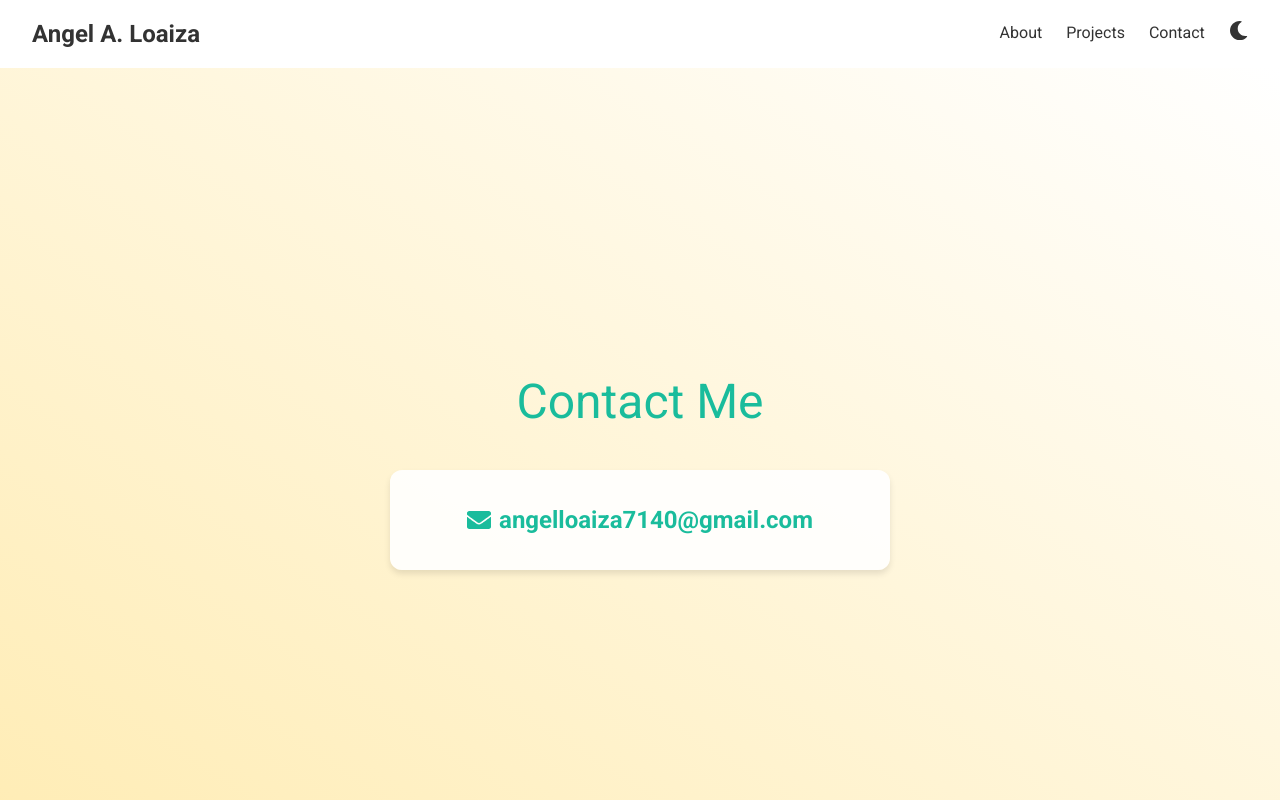
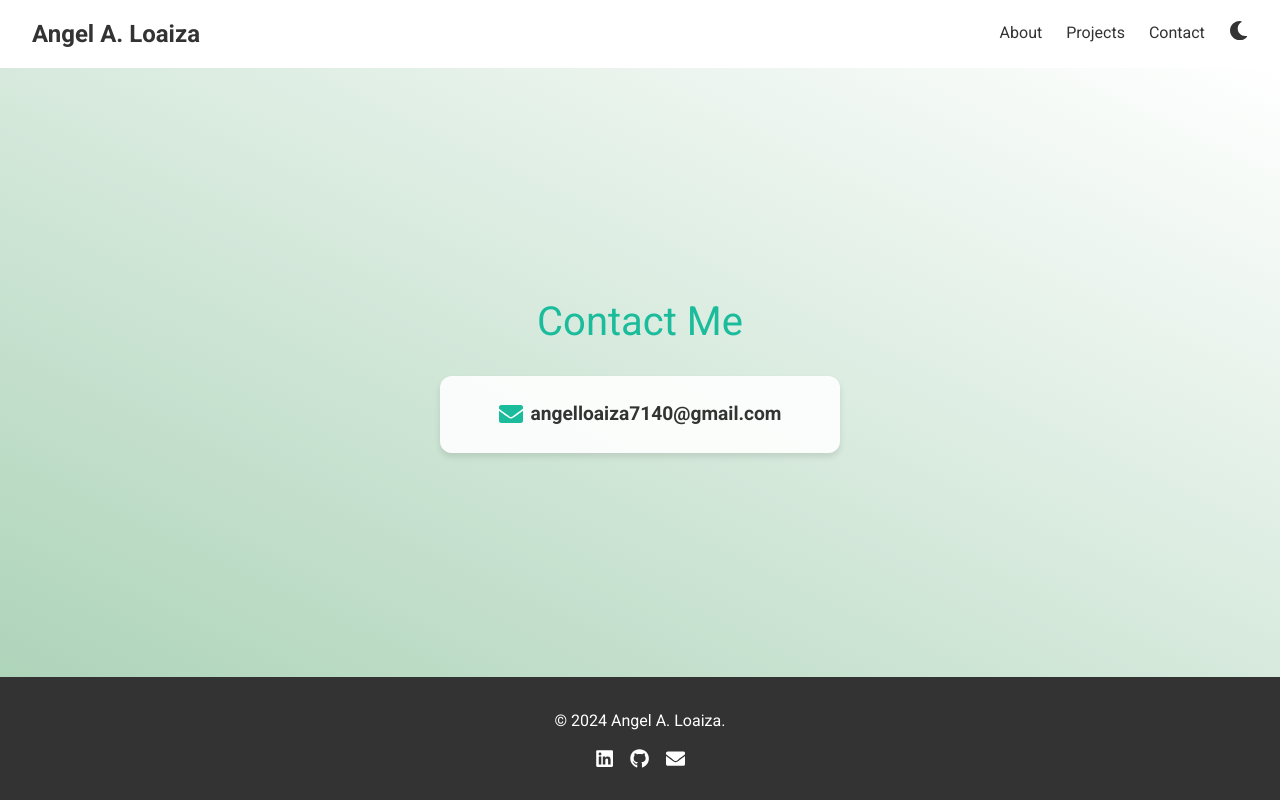
Before and after one commit to aal51282/aal51282.github.io, a Next.js app: page /contact in a window 1280 px wide. Shown: the top 800 px of the page. Built offline with nearby package versions, Linux system fonts and the light colour scheme; a web font is replaced by a local one.

Commit message:
Changed UI in Contact.

```diff
--- a/src/app/contact/contact.module.css
+++ b/src/app/contact/contact.module.css
@@ -1,7 +1,13 @@
+.main {
+  display: flex;
+  flex-direction: column;
+  min-height: 100vh;
+}
+
 .contactSection {
-    padding: 4rem 2rem;
-    background: linear-gradient(to bottom left, #ffffff, #ffecb3);
-    min-height: 100vh;
+  flex: 1;
+  padding: 2rem;
+  background: linear-gradient(to bottom left, #ffffff, #aed4ba);
   display: flex;
   flex-direction: column;
   align-items: center;
@@ -9,18 +15,18 @@
 }
 
 .title {
-    font-size: 3rem;
-    margin-bottom: 2rem;
+  font-size: 2.5rem;
+  margin-bottom: 1.5rem;
   color: #1abc9c;
 }
 
 .contactForm {
   background-color: rgba(255, 255, 255, 0.9);
-    padding: 2rem;
+  padding: 1.5rem;
   border-radius: 12px;
   box-shadow: 0 4px 6px rgba(0, 0, 0, 0.1);
   width: 100%;
-    max-width: 500px;
+  max-width: 400px;
   text-align: center;
 }
 
@@ -28,22 +34,55 @@
   display: flex;
   align-items: center;
   justify-content: center;
-    font-size: 1.5rem;
+  font-size: 1.2rem;
   font-weight: bold;
   color: #333333;
 }
 
-  .emailIcon {
+.copyButton {
+  background: none;
+  border: none;
+  cursor: pointer;
+  padding: 0;
   margin-right: 0.5rem;
-    color: #1abc9c;
 }
 
-  .emailLink {
+.emailIcon, .checkIcon {
   color: #1abc9c;
-    text-decoration: none;
+  font-size: 1.5rem;
   transition: color 0.3s ease;
 }
 
-  .emailLink:hover {
+.copyButton:hover .emailIcon {
   color: #16a085;
 }
+
+.checkIcon {
+  color: #2ecc71;
+}
+
+.emailText {
+  color: #333333;
+  word-break: break-all;
+}
+
+.copiedMessage {
+  margin-top: 0.5rem;
+  color: #2ecc71;
+  font-size: 0.9rem;
+}
+
+@media (max-height: 500px) {
+  .title {
+    font-size: 2rem;
+    margin-bottom: 1rem;
+  }
+
+  .contactForm {
+    padding: 1rem;
+  }
+
+  .emailContact {
+    font-size: 1rem;
+  }
+}
--- a/src/app/contact/page.tsx
+++ b/src/app/contact/page.tsx
@@ -1,14 +1,17 @@
 'use client';
 
-import React, { useEffect } from 'react';
+import React, { useEffect, useState } from 'react';
 import Nav from '@/components/Nav/Nav';
 import Footer from '@/components/Footer/Footer';
 import AOS from 'aos';
 import 'aos/dist/aos.css';
 import styles from './contact.module.css';
-import { FaEnvelope } from 'react-icons/fa';
+import { FaEnvelope, FaCheck } from 'react-icons/fa';
 
 const ContactPage: React.FC = () => {
+  const [copied, setCopied] = useState(false);
+  const email = 'angelloaiza7140@gmail.com';
+
   useEffect(() => {
     AOS.init({
       duration: 1000,
@@ -16,24 +19,34 @@ const ContactPage: React.FC = () => {
     });
   }, []);
 
+  const copyToClipboard = () => {
+    navigator.clipboard.writeText(email).then(() => {
+      setCopied(true);
+      setTimeout(() => setCopied(false), 2000); // Reset after 2 seconds
+    });
+  };
+
   return (
-    <>
+    <div className={styles.main}>
       <Nav />
-      <main className={styles.main}>
-        <section className={styles.contactSection} data-aos="zoom-in">
-          <h1 className={styles.title}>Contact Me</h1>
-          <form className={styles.contactForm}>
-            <div className={styles.emailContact}>
-              <FaEnvelope className={styles.emailIcon} />
-              <a href="mailto:angelloaiza7140@gmail.com" className={styles.emailLink}>
-                angelloaiza7140@gmail.com
-              </a>
-            </div>
-          </form>
-        </section>
-      </main>
+      <section className={styles.contactSection} data-aos="zoom-in">
+        <h1 className={styles.title}>Contact Me</h1>
+        <div className={styles.contactForm}>
+          <div className={styles.emailContact}>
+            <button
+              onClick={copyToClipboard}
+              className={styles.copyButton}
+              aria-label="Copy email to clipboard"
+            >
+              {copied ? <FaCheck className={styles.checkIcon} /> : <FaEnvelope className={styles.emailIcon} />}
+            </button>
+            <span className={styles.emailText}>{email}</span>
+          </div>
+          {copied && <p className={styles.copiedMessage}>Email copied to clipboard!</p>}
+        </div>
+      </section>
       <Footer />
-    </>
+    </div>
   );
 };
 
--- a/src/components/Footer/Footer.tsx
+++ b/src/components/Footer/Footer.tsx
@@ -1,17 +1,15 @@
-import React from 'react';
-import styles from './Footer.module.css';
-import Link from 'next/link';
-import { FaLinkedin, FaGithub, FaEnvelope } from 'react-icons/fa';
+import React from "react";
+import styles from "./Footer.module.css";
+import Link from "next/link";
+import { FaLinkedin, FaGithub, FaEnvelope } from "react-icons/fa";
 
 const Footer: React.FC = () => {
   return (
     <footer className={styles.footer}>
-      <p>
-        &copy; 2024 Angel A. Loaiza. All rights reserved. | <Link href="/">Home</Link>
-      </p>
+      <p>&copy; 2024 Angel A. Loaiza.</p>
       <div className={styles.socialShare}>
         <a
-          href="https://www.linkedin.com/in/angel-loaiza-a7b5b7246/"
+          href="https://www.linkedin.com/in/angelloaiza/"
           aria-label="LinkedIn"
           target="_blank"
           rel="noopener noreferrer"
```
Lines whose indentation alone changed are shown as unchanged.
